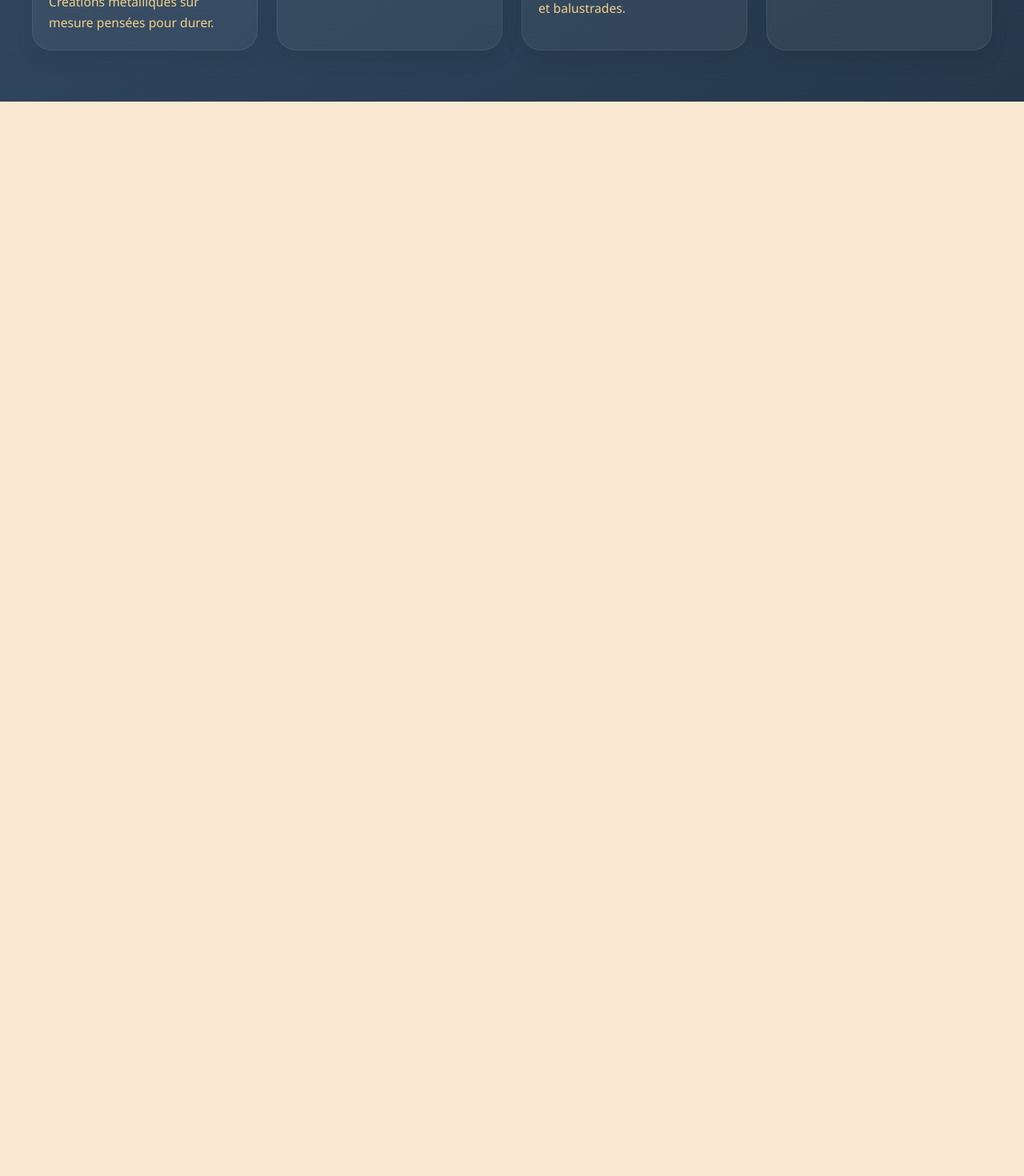
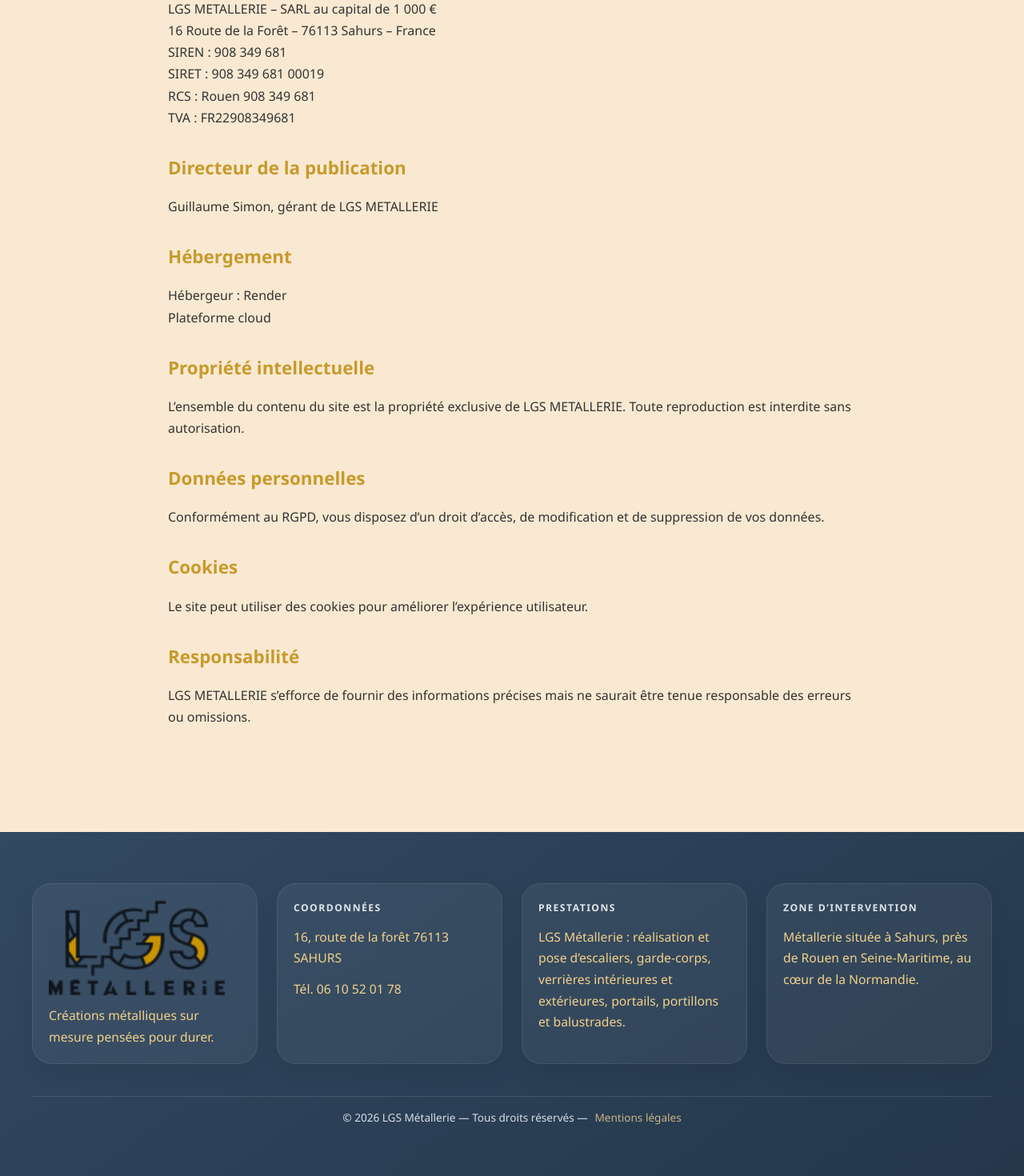
Before and after one commit to JeremyRavant/lgs-site, a React (Vite) app in the folder lgs/: page /mentions in a window 1280 px wide. Shown: the part 376-1846 px from the top of the page at 80% size. Before the commit the page ends 800 px from the top, so only its background shows below. Built offline with nearby package versions, Linux system fonts and the light colour scheme; no server answers.

Commit message:
add mentions légales

```diff
--- a/lgs/layout/Footer.jsx
+++ b/lgs/layout/Footer.jsx
@@ -1,5 +1,6 @@
 import React from 'react'
 import './Footer.scss'
+import { Link } from "react-router-dom";
 
 function Footer() {
   return (
@@ -21,6 +22,14 @@
         <span className='footer-label'>Zone d’intervention</span>
         <p>Métallerie située à Sahurs, près de Rouen en Seine-Maritime, au cœur de la Normandie.</p>
       </div>
+      <div className="footer-bottom">
+        <p>
+          © {new Date().getFullYear()} LGS Métallerie — Tous droits réservés —{" "}
+          <Link to="/mentions" className="mentions-link">
+            Mentions légales
+          </Link>
+        </p>
+      </div>
     </footer>
   );
 }
--- a/lgs/layout/Footer.scss
+++ b/lgs/layout/Footer.scss
@@ -38,6 +38,39 @@
     width: min(100%, 220px);
     height: auto;
   }
+
+  .footer-bottom {
+    grid-column: 1 / -1;
+    width: 100%;
+    margin-top: 1rem;
+    padding-top: 1rem;
+    border-top: 1px solid rgba(255, 255, 255, 0.12);
+    display: flex;
+    justify-content: center;
+    align-items: center;
+    text-align: center;
+
+    p {
+      width: 100%;
+      margin: 0;
+      font-size: 0.85rem;
+      color: #d8dee6;
+    }
+
+    .mentions-link {
+      color: #f2d189;
+      text-decoration: none;
+      margin-left: 5px;
+      opacity: 0.8;
+      transition: all 0.3s ease;
+
+      &:hover {
+        color: #ffffff;
+        opacity: 1;
+        text-decoration: underline;
+      }
+    }
+  }
 }
 
 @media (max-width: 1024px) {
@@ -49,5 +82,14 @@
 @media (max-width: 640px) {
   footer {
     grid-template-columns: 1fr;
+
+    .footer-bottom {
+      margin-top: 0.5rem;
+      padding-top: 1rem;
+
+      p {
+        font-size: 0.8rem;
+      }
+    }
   }
 }
--- a/lgs/src/App.jsx
+++ b/lgs/src/App.jsx
@@ -10,6 +10,7 @@
 import Admin from './pages/Admin.jsx';
 import Login from './pages/Login.jsx';        // <-- AJOUT
 import RequireAuth from './pages/RequireAuth.jsx';
+import Mentions from "./pages/Mentions";
 
 function App() {
   return (
@@ -20,6 +21,7 @@
           <Route path="/" element={<Home />} />
           <Route path="/galerie/:title" element={<Galerie />} />
           <Route path="/contact" element={<Contact />} />
+          <Route path="/mentions" element={<Mentions />} />
 
           {/* page de login (publique) */}
           <Route path="/login" element={<Login />} />   {/* <-- AJOUT */}
--- /dev/null
+++ b/lgs/src/pages/Mentions.jsx
@@ -0,0 +1,66 @@
+import "./Mentions.scss";
+
+export default function Mentions() {
+  return (
+    <div className="mentions-container">
+      <h1>Mentions légales</h1>
+
+      <section>
+        <h2>Éditeur du site</h2>
+        <p>
+          LGS METALLERIE – SARL au capital de 1 000 €<br />
+          16 Route de la Forêt – 76113 Sahurs – France<br />
+          SIREN : 908 349 681<br />
+          SIRET : 908 349 681 00019<br />
+          RCS : Rouen 908 349 681<br />
+          TVA : FR22908349681
+        </p>
+      </section>
+
+      <section>
+        <h2>Directeur de la publication</h2>
+        <p>Guillaume Simon, gérant de LGS METALLERIE</p>
+      </section>
+
+      <section>
+        <h2>Hébergement</h2>
+        <p>
+          Hébergeur : Render<br />
+          Plateforme cloud
+        </p>
+      </section>
+
+      <section>
+        <h2>Propriété intellectuelle</h2>
+        <p>
+          L’ensemble du contenu du site est la propriété exclusive de LGS
+          METALLERIE. Toute reproduction est interdite sans autorisation.
+        </p>
+      </section>
+
+      <section>
+        <h2>Données personnelles</h2>
+        <p>
+          Conformément au RGPD, vous disposez d’un droit d’accès, de modification
+          et de suppression de vos données.
+        </p>
+      </section>
+
+      <section>
+        <h2>Cookies</h2>
+        <p>
+          Le site peut utiliser des cookies pour améliorer l’expérience
+          utilisateur.
+        </p>
+      </section>
+
+      <section>
+        <h2>Responsabilité</h2>
+        <p>
+          LGS METALLERIE s’efforce de fournir des informations précises mais ne
+          saurait être tenue responsable des erreurs ou omissions.
+        </p>
+      </section>
+    </div>
+  );
+}
--- /dev/null
+++ b/lgs/src/pages/Mentions.scss
@@ -0,0 +1,27 @@
+.mentions-container {
+  max-width: 900px;
+  margin: 80px auto;
+  padding: 20px;
+  line-height: 1.7;
+  color: #333;
+
+  h1 {
+    text-align: center;
+    margin-bottom: 40px;
+    font-size: 2.5rem;
+  }
+
+  section {
+    margin-bottom: 30px;
+
+    h2 {
+      font-size: 1.4rem;
+      margin-bottom: 10px;
+      color: #c79a2b; // couleur de ton site
+    }
+
+    p {
+      font-size: 1rem;
+    }
+  }
+}
```
